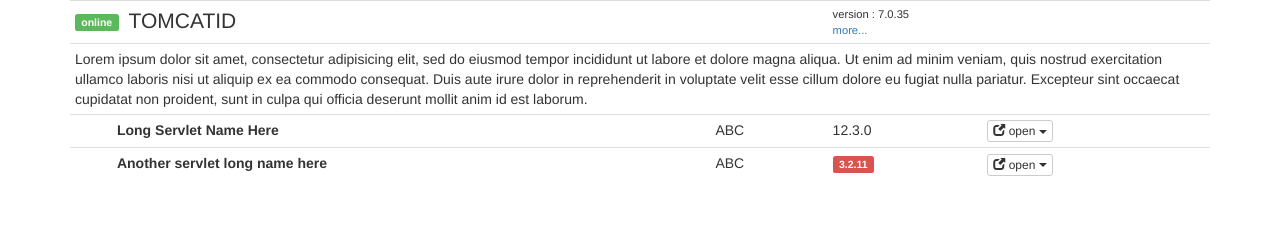
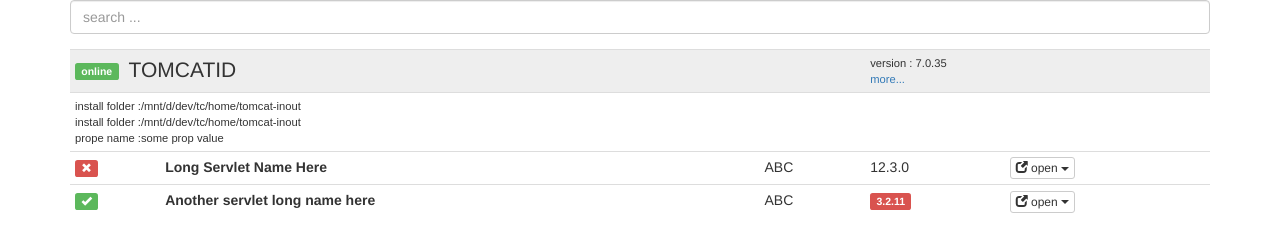
Before and after one commit to raoul2000/tomcat-scan, a website: page ui/template.html in a window 1280 px wide. Drawn offline with nearby package versions, Linux system fonts and the light colour scheme.

Commit message:
relocate template

```diff
--- /dev/null
+++ b/ui/css/tc-view.css
@@ -0,0 +1,19 @@
+.tc-title-row > td {
+  background-color: #EEE;
+}
+
+.tc-name {
+  font-size:150%;
+  margin-left: 10px;
+}
+.tc-property-summary {
+  margin-bottom: 0px;
+  font-size:80%;
+}
+.servlet-longname {
+  font-weight: bold;
+}
+table.tc-properties {
+  font-size:80%;
+  font-family: sans-serif;
+}
--- /dev/null
+++ b/ui/js/tc-view.js
@@ -0,0 +1,15 @@
+$(function(){
+
+  var ui = {
+    'tc_prop_view_trigger' : $('#tc_prop_view_trigger'),
+    'tc_prop_view_content' : $('#tc_prop_view_content')
+  };
+
+  var tcPropViewTrigger = function(ev){
+    ui.tc_prop_view_content.toggle();
+  };
+
+
+  ui.tc_prop_view_trigger.on('click',tcPropViewTrigger);
+
+});
--- a/template.html
+++ b/ui/template.html
@@ -16,27 +16,24 @@
          <script src="https://oss.maxcdn.com/libs/html5shiv/3.7.0/html5shiv.js"></script>
          <script src="https://oss.maxcdn.com/libs/respond.js/1.4.2/respond.min.js"></script>
          <![endif]-->
-    <style media="screen">
-      .tc-name {
-        font-size:150%;
-        margin-left: 10px;
-      }
-      .tc-property-summary {
-        margin-bottom: 0px;
-        font-size:80%;
-      }
-      .servlet-longname {
-        font-weight: bold;
-      }
-    </style>
+    <link rel="stylesheet" href="css/tc-view.css" media="screen" title="no title">
 </head>
 
 <body>
     <div class="container">
       <div class="row">
         <div class="col-lg-12">
+          <form>
+            <div class="form-group">
+              <input type="text" class="form-control" id="search-filter" placeholder="search ...">
+            </div>
+          </form>
+        </div>
+      </div>
+      <div class="row">
+        <div class="col-lg-12">
           <table class="table table-condensed table-hover">
-            <tr>
+            <tr class="tc-title-row">
               <td colspan="3">
                 <table>
                   <tr>
@@ -52,17 +49,34 @@
               <td colspan="3">
                 <ul class="list-unstyled tc-property-summary">
                   <li>version : 7.0.35</li>
-                  <li><a href="#">more...</a></li>
+                  <li><a href="#" id="tc_prop_view_trigger">more...</a></li>
                 </ul>
               </td>
             </tr>
-            <tr>
+            <tr id="tc_prop_view_content">
               <td colspan="5">
-                Lorem ipsum dolor sit amet, consectetur adipisicing elit, sed do eiusmod tempor incididunt ut labore et dolore magna aliqua. Ut enim ad minim veniam, quis nostrud exercitation ullamco laboris nisi ut aliquip ex ea commodo consequat. Duis aute irure dolor in reprehenderit in voluptate velit esse cillum dolore eu fugiat nulla pariatur. Excepteur sint occaecat cupidatat non proident, sunt in culpa qui officia deserunt mollit anim id est laborum.
+                <table width="100%" class="tc-properties">
+                  <tr>
+                    <td nowrap="true">install folder : </td>
+                    <td width="100%">/mnt/d/dev/tc/home/tomcat-inout</td>
+                  </tr>
+                  <tr>
+                    <td nowrap="true">install folder : </td>
+                    <td width="100%">/mnt/d/dev/tc/home/tomcat-inout</td>
+                  </tr>
+                  <tr>
+                    <td nowrap="true">prope name : </td>
+                    <td width="100%">some prop value</td>
+                  </tr>
+                </table>
               </td>
             </tr>
             <tr>
-              <td>&nbsp;</td>
+              <td>
+                <span class="label label-danger">
+                  <span class="glyphicon glyphicon-remove" aria-hidden="true"></span>
+                </span>
+              </td>
               <td><span class="servlet-longname">Long Servlet Name Here</span></td>
               <td>ABC</td>
               <td>12.3.0</td>
@@ -82,7 +96,11 @@
               </td>
             </tr>
             <tr>
-              <td>&nbsp;</td>
+              <td>
+                <span class="label label-success">
+                  <span class="glyphicon glyphicon-ok" aria-hidden="true"></span>
+                </span>
+              </td>
               <td>
                 <span class="servlet-longname">Another servlet long name here</span>
 
@@ -116,7 +134,7 @@
     <!-- Bootstrap JavaScript -->
     <script src="https://maxcdn.bootstrapcdn.com/bootstrap/3.3.0/js/bootstrap.min.js"></script>
     <!-- Your own javascript -->
-    <script src="js/main.js"></script>
+    <script src="js/tc-view.js"></script>
 </body>
 
 </html>
```
